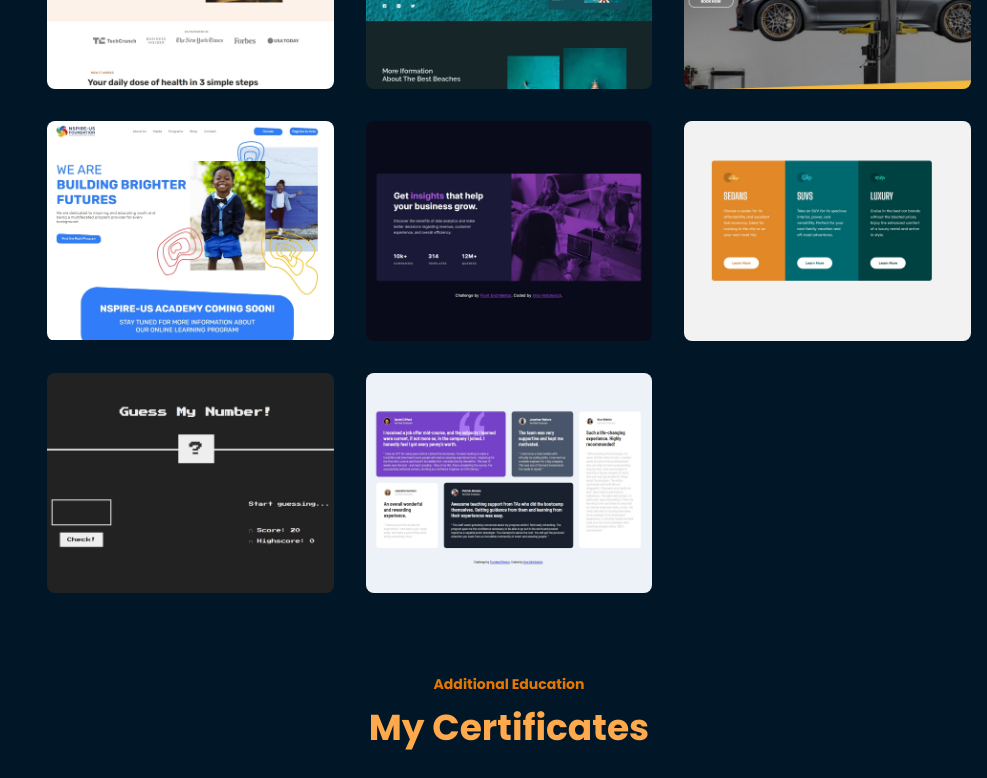
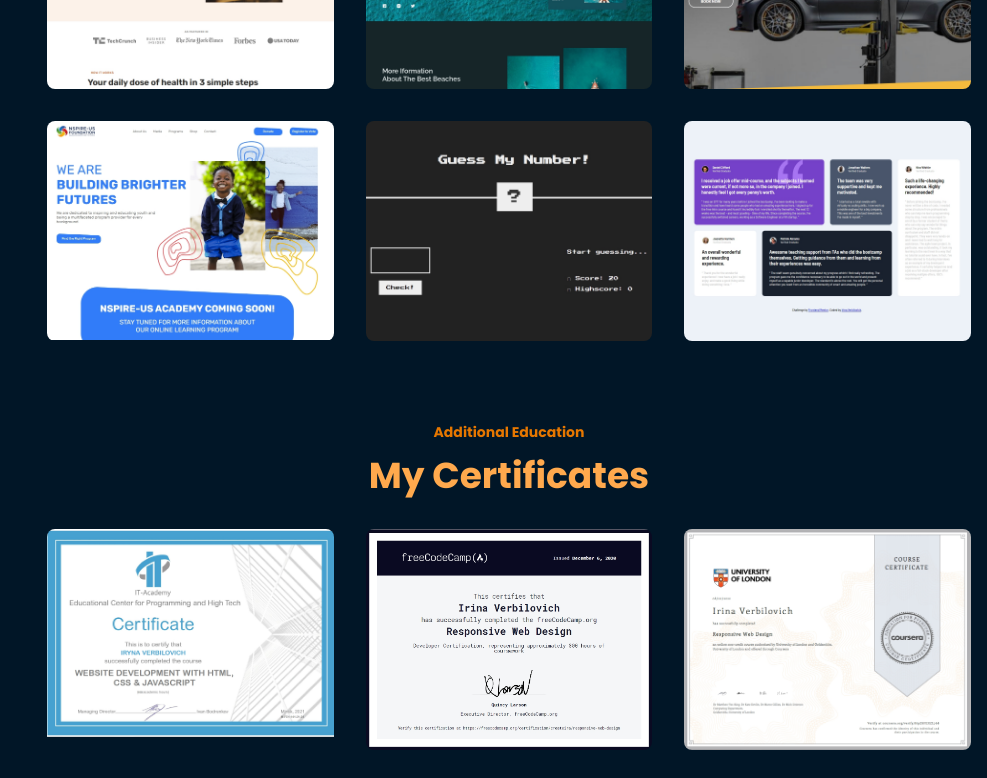
Before and after one commit to Createira/portfolio4.0, a plain HTML site: page index.html in a window 1280 px wide. Shown: the part 2600-3378 px from the top of the page, without its empty margins (293-1280 px from the left). Drawn offline with nearby package versions, Linux system fonts and the light colour scheme.

Commit message:
'refactor: delete some works'

```diff
--- a/index.html
+++ b/index.html
@@ -317,24 +317,6 @@
           </div> -->
 
           <div class="works__img">
-            <img src="/assets/img/works/stats preview card.jpg" alt="Stats Preview Card Component Preview">
-
-            <div class="works__data">
-              <a href="https://preview-card-block.netlify.app/" class="works__link" target="_blank"><i class='bx bx-link'></i></a>
-              <span class="works__title">Stats Preview Card</span>
-            </div>
-          </div>
-
-          <div class="works__img">
-            <img src="/assets/img/works/car cards components.jpg" alt="Responsive 3-column Preview Card Component">
-
-            <div class="works__data">
-              <a href="https://cars-preview-card.netlify.app/" class="works__link" target="_blank"><i class='bx bx-link'></i></a>
-              <span class="works__title">Responsive Card</span>
-            </div>
-          </div>
-
-          <div class="works__img">
             <img src="/assets/img/works/guess number game.jpg" alt="Guess My Number - Simple Game">
 
             <div class="works__data">
```
